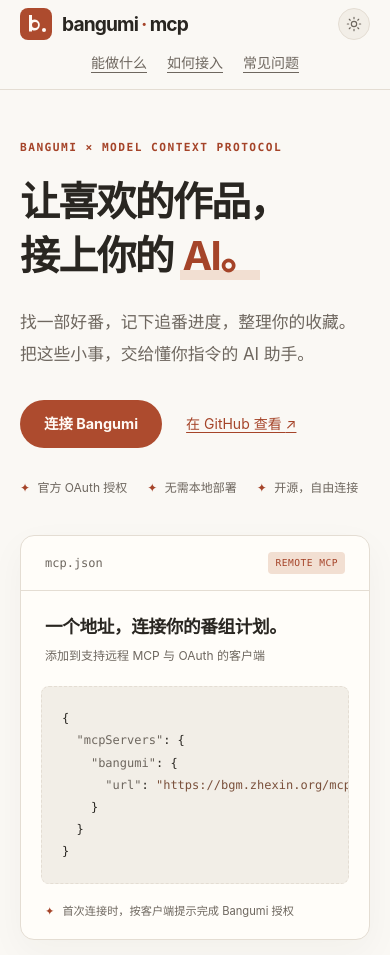
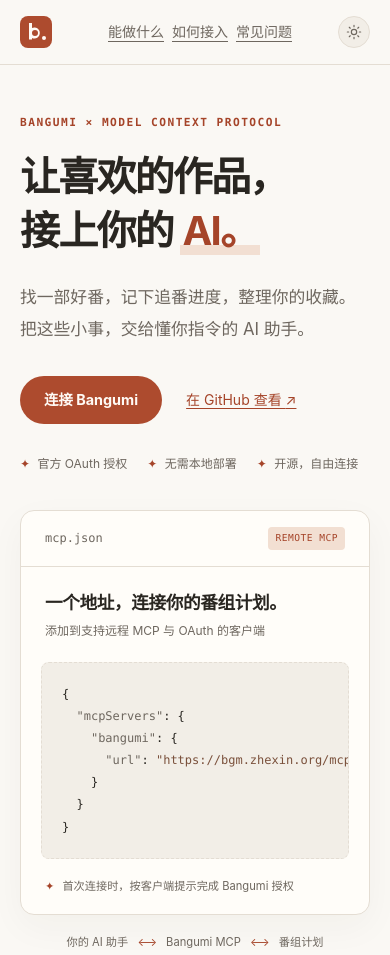
Before and after one commit to jiang-zhexin/bangumi-mcp, a website: page public/index.html in a window 390 px wide. Shown: the top 955 px of the page. Drawn offline with Linux system fonts and the light colour scheme.

Commit message:
fix: keep mobile navigation in a single row

```diff
--- a/public/index.html
+++ b/public/index.html
@@ -18,7 +18,7 @@
       <div class="container header-inner">
         <a class="brand" href="/" aria-label="Bangumi MCP 首页">
           <img class="brand-mark" src="/favicon.svg" width="32" height="32" alt="" />
-          <span>bangumi<span class="brand-dot">·</span>mcp</span>
+          <span class="brand-name">bangumi<span class="brand-dot">·</span>mcp</span>
         </a>
         <nav class="main-nav" aria-label="主导航">
           <a href="#features">能做什么</a>
--- a/public/styles.css
+++ b/public/styles.css
@@ -260,24 +260,24 @@
   }
 
   @media (max-width: 760px) {
-    html {
-      --header-height: 5.5rem;
-    }
     .container {
       inline-size: calc(100% - 40px);
     }
     .header-inner {
-      flex-wrap: wrap;
-      justify-content: space-between;
-      min-block-size: 0;
-      gap: 0 16px;
-      padding-block: 8px 4px;
+      gap: 8px;
+    }
+    .header-inner .brand {
+      min-block-size: 44px;
+    }
+    .header-inner .brand-name {
+      display: none;
+    }
+    .header-inner .brand-mark {
+      margin-inline-end: 0;
     }
     .main-nav {
-      order: 3;
-      flex-basis: 100%;
-      justify-content: center;
-      margin: 0;
+      gap: clamp(8px, 2vw, 16px);
+      white-space: nowrap;
     }
     .hero {
       grid-template-columns: 1fr;
```
